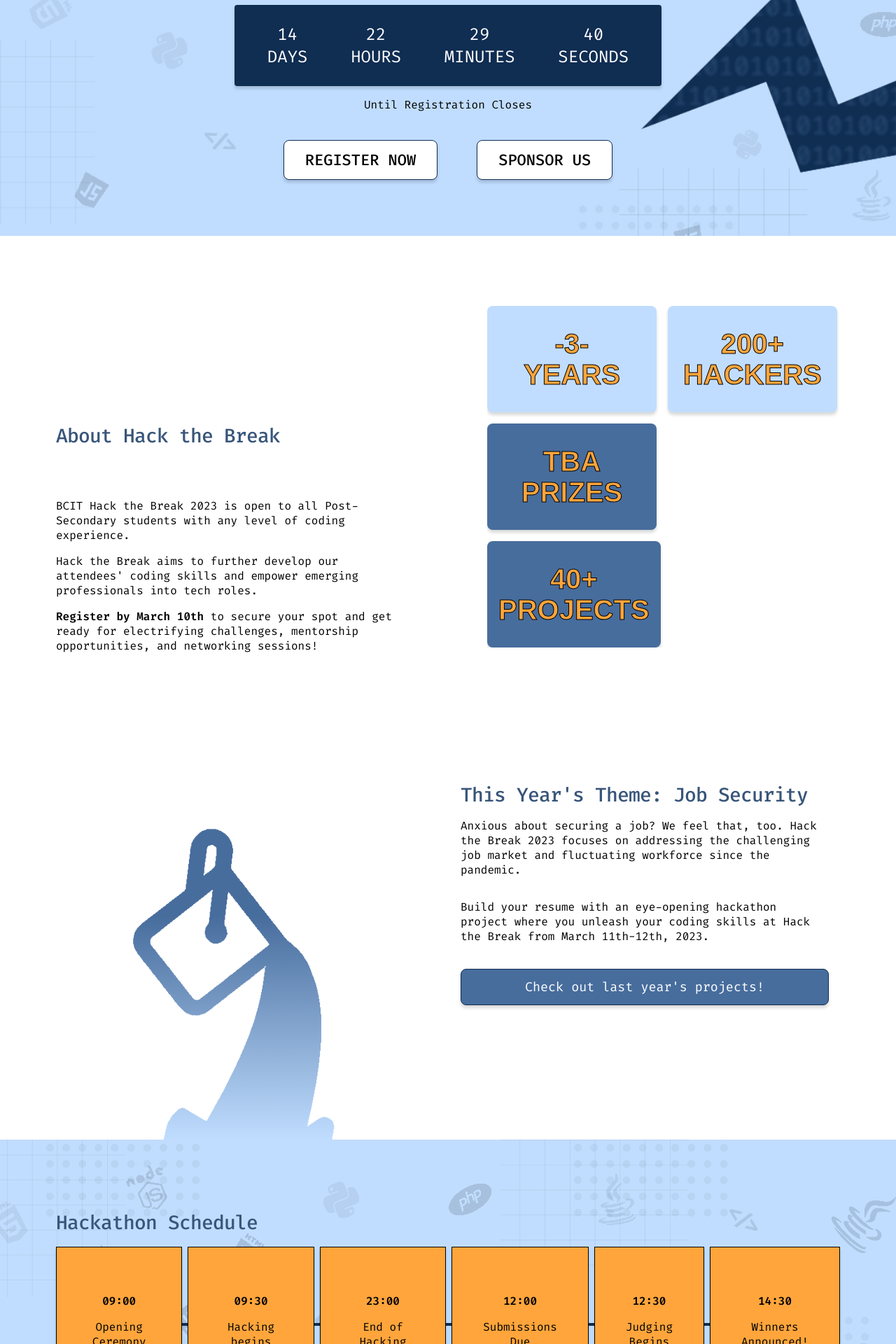
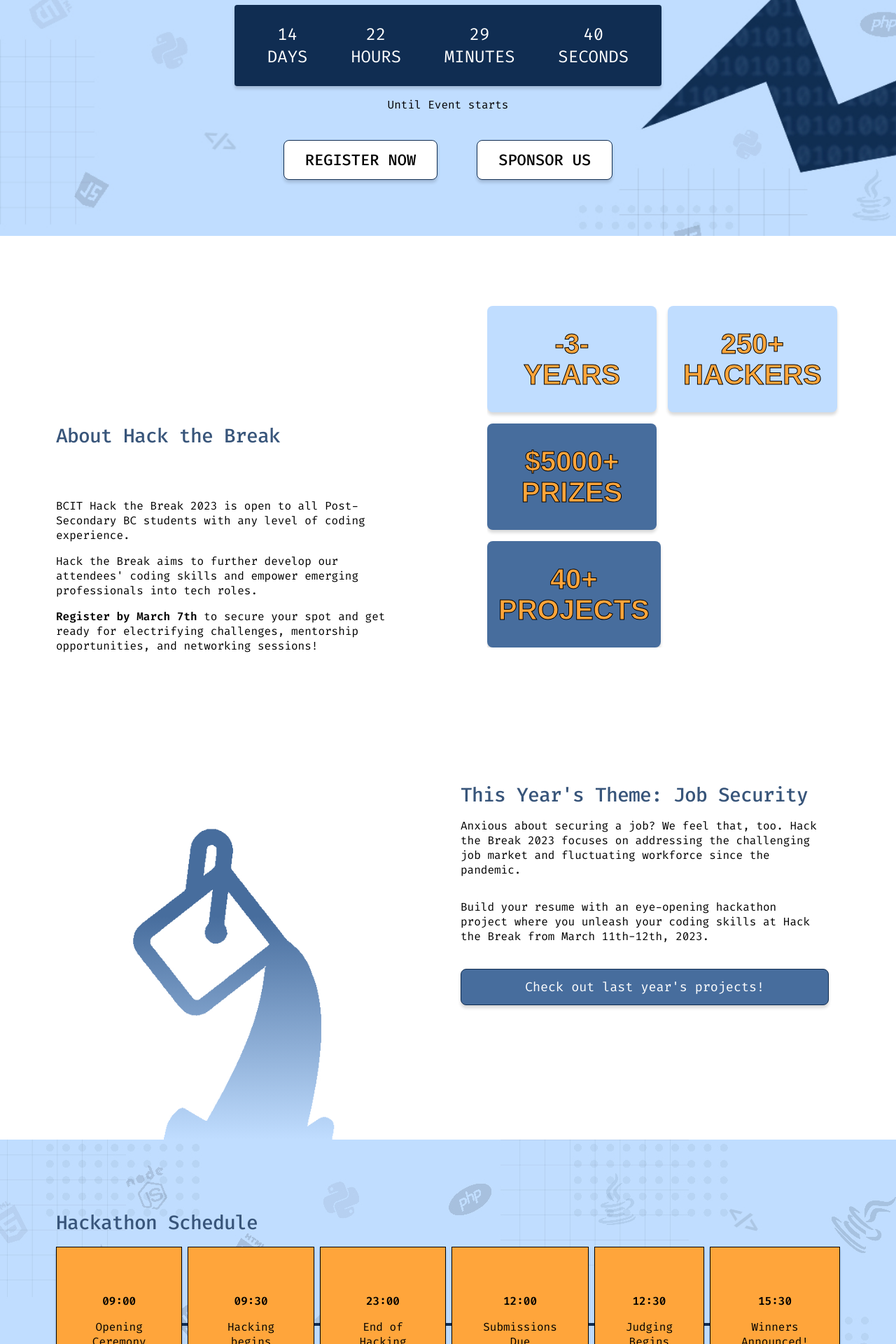
Before and after one commit to jmc37/HackTheBreak, a React (Vite) app: page / in a window 1280 px wide. Shown: the part 520-2440 px from the top of the page at 70% size. Built offline with nearby package versions, Linux system fonts and the light colour scheme; a web font is replaced by a local one.

Commit message:
updated hackathon info

```diff
--- a/src/sections/About.tsx
+++ b/src/sections/About.tsx
@@ -16,12 +16,12 @@ function About() {
           </div>
           <div className={styles.statBoxLight}>
             <p>
-              200+ <br /> Hackers
+              250+ <br /> Hackers
             </p>
           </div>
           <div className={styles.statBoxDark}>
             <p>
-              tba <br /> Prizes
+              $5000+ <br /> Prizes
             </p>
           </div>
           <div className={styles.statBoxDark}>
@@ -32,16 +32,16 @@ function About() {
         </div>
         <div className={styles.writtenContainer}>
           <p>
-            BCIT Hack the Break 2023 is open to all Post-Secondary students with
-            any level of coding experience.
+            BCIT Hack the Break 2023 is open to all Post-Secondary BC students
+            with any level of coding experience.
           </p>
           <p>
             Hack the Break aims to further develop our attendees' coding skills
             and empower emerging professionals into tech roles.
           </p>
           <p>
-            <span className="bolded">Register by March 10th</span> to secure
-            your spot and get ready for electrifying challenges, mentorship
+            <span className="bolded">Register by March 7th</span> to secure your
+            spot and get ready for electrifying challenges, mentorship
             opportunities, and networking sessions!
           </p>
         </div>
--- a/src/sections/FAQ.tsx
+++ b/src/sections/FAQ.tsx
@@ -195,7 +195,7 @@ function FAQ() {
               <AccordionDetails>
                 <Typography className={styles.faqText}>
                   Hacker applications will open Feb 23rd 2023, and will close
-                  March 10th 2023. We recomend signing up as soon as possible as
+                  March 7th 2023. We recomend signing up as soon as possible as
                   there are limited spots.
                 </Typography>
               </AccordionDetails>
--- a/src/sections/HeroBanner.tsx
+++ b/src/sections/HeroBanner.tsx
@@ -65,10 +65,14 @@ const HeroBanner: React.FC = () => {
           <div
             className={`${styles.countdownValuesBox} ${anim.fadeRightAnimation} ${anim.fadeDelay4}`}
           >
-            {timerComponents.length ? timerComponents : <span>Time's up!</span>}
+            {timerComponents.length ? (
+              timerComponents
+            ) : (
+              <span>Event Started!</span>
+            )}
           </div>
           <p className={`${anim.fadeRightAnimation} ${anim.fadeDelay5}`}>
-            Until Registration Closes
+            Until Event starts
           </p>
         </div>
         <div className={styles.bannerBtnContainer}>
--- a/src/sections/Schedule.tsx
+++ b/src/sections/Schedule.tsx
@@ -32,7 +32,7 @@ function Schedule() {
               <p className={styles.activityName}>Judging Begins</p>
             </div>
             <div className={styles.activityBox}>
-              <p className={styles.activityTime}>14:30</p>
+              <p className={styles.activityTime}>15:30</p>
               <p className={styles.activityName}>Winners Announced!</p>
             </div>
           </div>
```
